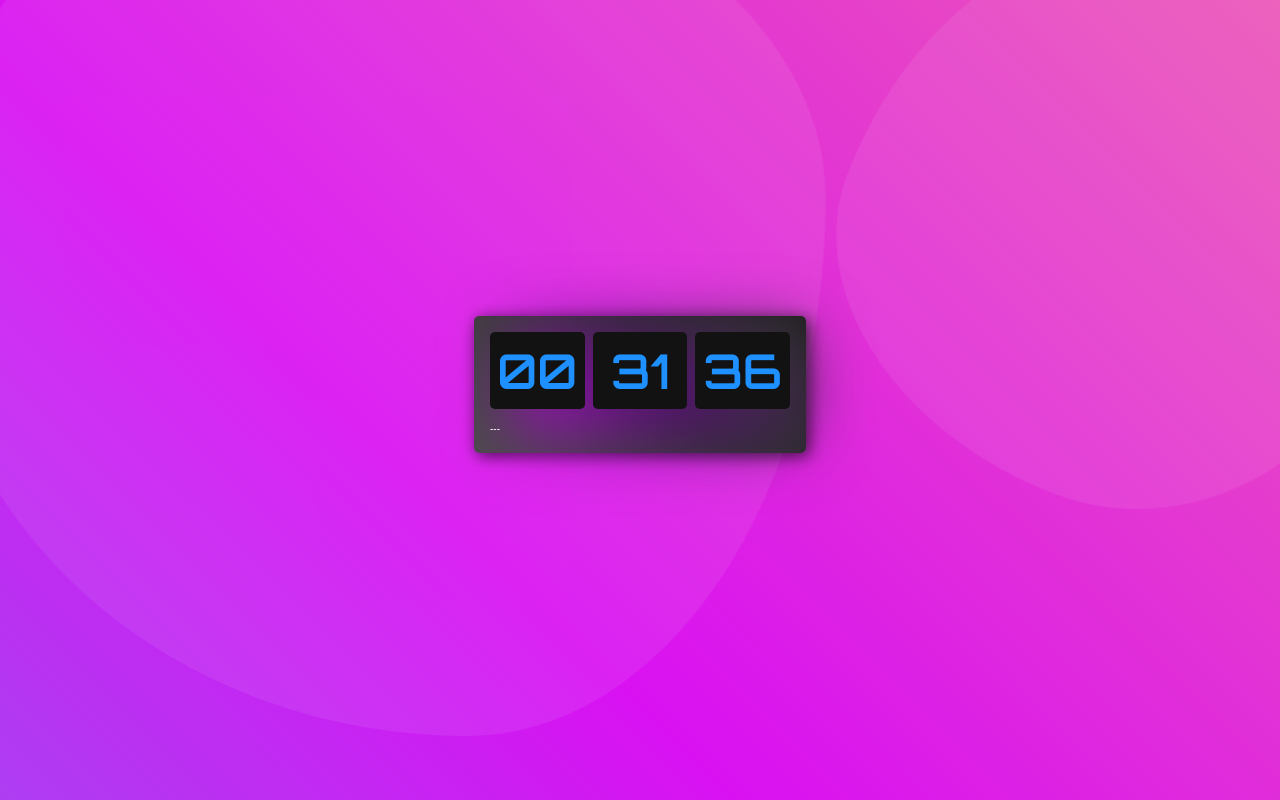
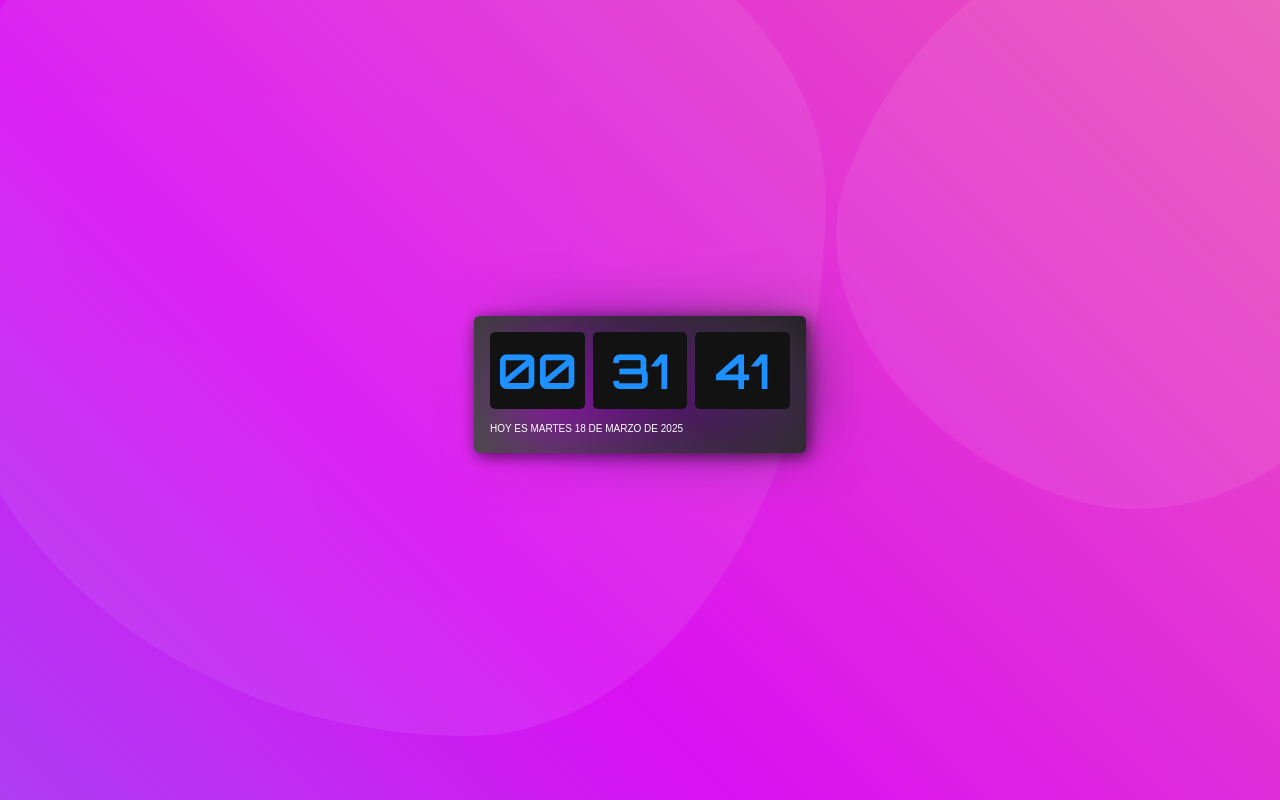
Before and after one commit to norianamijares/JS-Date, a plain HTML site: page index.html in a window 1280 px wide. Shown: the top 800 px of the page. Drawn offline with Linux system fonts and the light colour scheme.

Commit message:
Ejercicio reloj y fecha finalizado

```diff
--- a/index.html
+++ b/index.html
@@ -21,7 +21,7 @@
           <div class="sec" id="segundo">--</div>
         </div>
       </div>
-      <div class="date" title="Hola">---</div>
+      <div class="date" title="Hola" id="text">---</div>
     </div>
 
     <script src="/js/date.js"></script>
--- a/js/date.js
+++ b/js/date.js
@@ -1,9 +1,41 @@
 const hourHTML = document.getElementById("hora");
 const minuteHTML = document.getElementById("minuto");
 const secondHTML = document.getElementById("segundo");
+const dateHTML = document.getElementById("text");
 
+const fechaInicial = new Date();
+pintarReloj(fechaInicial)
+pintarTextoFecha(fechaInicial)
+
+
+setInterval(function () {
   const fecha = new Date();
 
+  pintarReloj(fecha)
+  pintarTextoFecha(fecha)
+
+}, 1000);
+
+function pintarTextoFecha(fecha) {
+  const year = fecha.getFullYear();
+
+  const day = fecha.getDate(); // 1-31
+
+  const month = fecha.getMonth(); // 2 = marzo  0-11
+
+  const monthName = obtenerNombreMes( month ); // "Diciembre"
+
+  const dayOfWeek = fecha.getDay(); // 0-6 (0 = domingo, 1 = lunes, ...)
+
+  const dayName = obtenerNombreDia(dayOfWeek) // Funcion que llamandola y pasando el dayOfWeek devuelve el nombre del dia de la semana
+
+  // "HOY ES LUNES 17 DE MARZO DE 2025"
+  const text = `HOY ES ${dayName} ${day} DE ${monthName} DE ${year}`;
+
+  dateHTML.innerText = text;
+}
+
+function pintarReloj(fecha) {
     let hora = fecha.getHours();
 
     if (hora < 10) {
@@ -31,13 +63,154 @@ if (second < 10) {
 
     // Insertar los segundos en el HTML
     secondHTML.innerText = second;
+}
 
-console.log("Comenzando timeout");
 
+function obtenerNombreDia(day) {
+  const daysOfWeek = [
+    "Domingo",
+    "Lunes",
+    "Martes",
+    "Miércoles",
+    "Jueves",
+    "Viernes",
+    "Sábado"
+  ]
+
+  return daysOfWeek[day]
+}
+
+
+function obtenerNombreMes(mes) {
+
+  const meses = [
+    "Enero",
+    "Febrero",
+    "Marzo",
+    "Abril",
+    "Mayo",
+    "Junio",
+    "Julio",
+    "Agosto",
+    "Septiembre",
+    "Octubre",
+    "Noviembre",
+    "Diciembre"
+  ]
+
+  return meses[mes];
+  // const nombreMes = meses[mes]
+
+
+  // switch(mes) {
+  //   case 0:
+  //     return "Enero";
+  //   case 1:
+  //     return "Febrero";
+  //   case 2:
+  //     return "Marzo";
+  //   case 3:
+  //     return "Abril";
+  //   case 4:
+  //     return "Mayo";
+  //   case 5:
+  //     return "Junio";
+  //   case 6:
+  //     return "Julio";
+  //   case 7:
+  //     return "Agosto";
+  //   case 8:
+  //     return "Septiembre";
+  //   case 9:
+  //     return "Octubre";
+  //   case 10:
+  //     return "Noviembre";
+  //   case 11:
+  //     return "Diciembre";
+  //   default:
+  //     return null;
+  // }
+
+  // if(mes === 0) return "Enero";
+
+  // if(mes === 1) return "Febrero";
+
+  // if(mes === 2) return "Marzo";
+
+  // if(mes === 3) return "Abril";
+
+  // if(mes === 4) return "Mayo";
+
+  // if(mes === 5) return "Junio";
+
+  // if(mes === 6) return "Julio";
+
+  // if(mes === 7) return "Agosto";
+
+  // if(mes === 8) return "Septiembre";
+
+  // if(mes === 9) return "Octubre";
+
+  // if(mes === 10) return "Noviembre";
+
+  // if(mes === 11) return "Diciembre";
+
+  // if (mes === 0) {
+  //   return "Enero";
+
+  // } else if (mes === 1) {
+
+  //   return "Febrero";
+
+  // } else if (mes === 2) {
+
+  //   return "Marzo";
+
+  // } else if (mes === 3) {
+
+  //   return "Abril";
+
+  // } else if (mes === 4) {
+
+  //   return "Mayo";
+
+  // } else if (mes === 5) {
+
+  //   return "Junio";
+
+  // } else if (mes === 6) {
+
+  //   return "Julio";
+
+  // } else if (mes === 7) {
+
+  //   return "Agosto";
+
+  // } else if (mes === 8) {
+
+  //   return "Septiembre";
+
+  // } else if (mes === 9) {
+
+  //   return "Octubre";
+
+  // } else if (mes === 10) {
+
+  //   return "Noviembre";
+
+  // } else if (mes === 11) {
+
+  //   return "Diciembre";
+  // }
+
+  console.log("Fin de la función obtenerNombreMes")
+
+}
+
+// Ejecutar una función después de un tiempo determinado
+// setTimeout(funcion, tiempo en milisegundos)
 setTimeout(function () {
   console.log("Función de Timeout ejecutado");
 }, 5000);
 
-setInterval(function () {
-  console.log("Intervalo ejecutado");
-}, 2000);
+// clearInterval(intervalo); // Detener el intervalo
```
Lines whose indentation alone changed are shown as unchanged.
